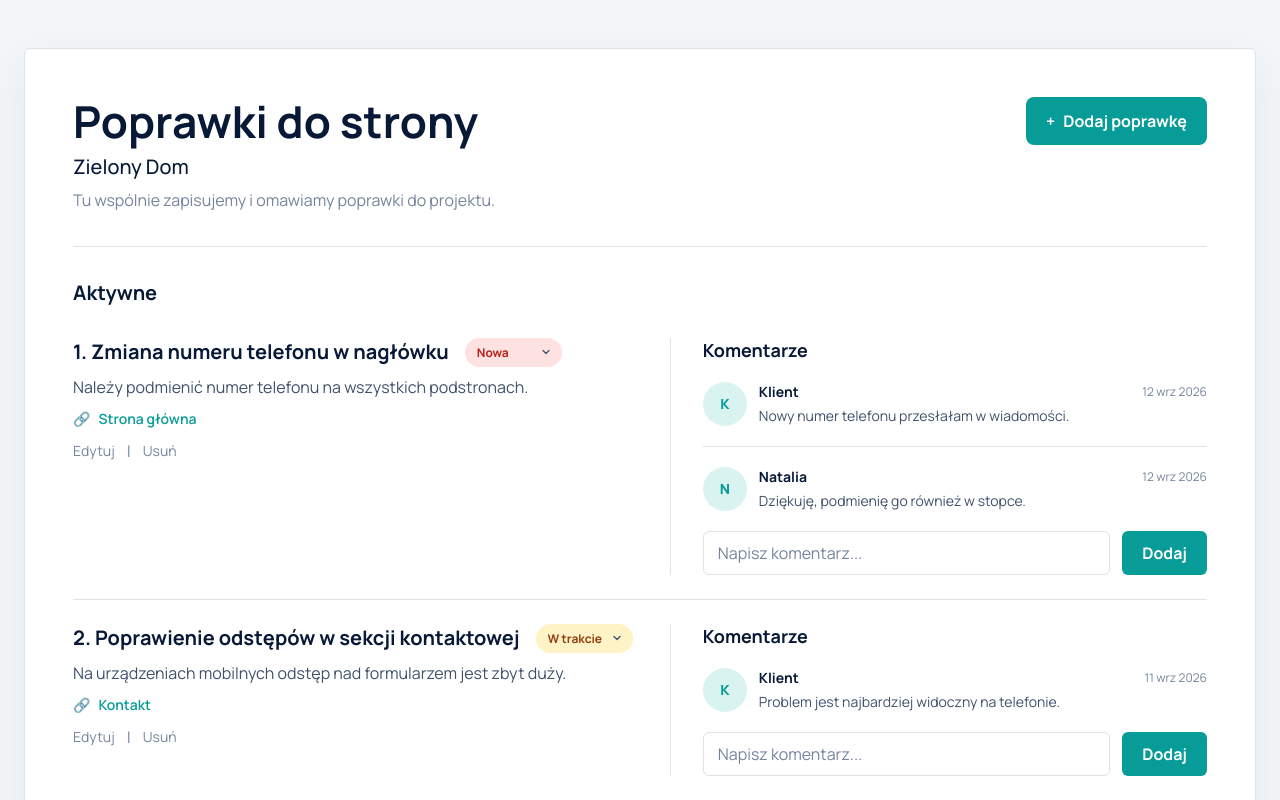
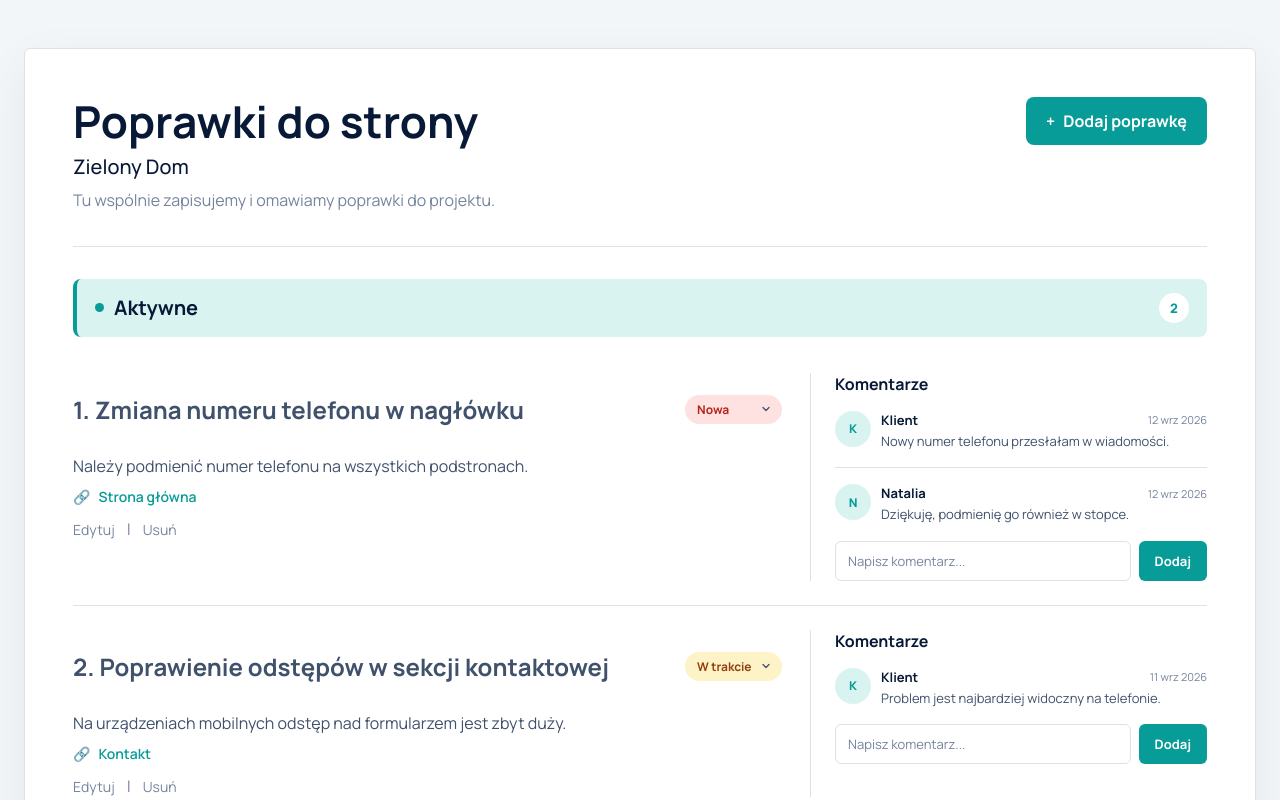
Before and after one commit to natalkakielbicka-coder/corrections-manager, a Vue app: page / in a window 1280 px wide. Shown: the top 800 px of the page. Built offline with nearby package versions, Linux system fonts and the light colour scheme.

Commit message:
Improve correction sections layout

```diff
--- a/src/components/comments/CorrectionComments.vue
+++ b/src/components/comments/CorrectionComments.vue
@@ -78,36 +78,36 @@ const submitComment = () => {
 .comments__title {
   margin: 0;
   color: var(--color-heading);
-  font-size: 18px;
+  font-size: 16px;
 }
 
 .comments__list {
   display: grid;
-  gap: 20px;
-  margin-top: 20px;
+  gap: 16px;
+  margin-top: 16px;
 }
 
 .comment {
   display: grid;
-  grid-template-columns: 44px minmax(0, 1fr);
-  gap: 12px;
+  grid-template-columns: 36px minmax(0, 1fr);
+  gap: 10px;
 }
 
 .comment + .comment {
-  padding-top: 20px;
+  padding-top: 16px;
   border-top: 1px solid var(--color-border);
 }
 
 .comment__avatar {
   display: flex;
-  width: 44px;
-  height: 44px;
+  width: 36px;
+  height: 36px;
   align-items: center;
   justify-content: center;
   border-radius: 50%;
   background-color: var(--color-brand-light);
   color: var(--color-brand);
-  font-size: 14px;
+  font-size: 12px;
   font-weight: 800;
 }
 
@@ -124,19 +124,19 @@ const submitComment = () => {
 
 .comment__header strong {
   color: var(--color-heading);
-  font-size: 14px;
+  font-size: 13px;
 }
 
 .comment__header time {
   flex-shrink: 0;
   color: var(--color-muted);
-  font-size: 12px;
+  font-size: 11px;
 }
 
 .comment__content p {
-  margin: 4px 0 0;
+  margin: 3px 0 0;
   color: var(--color-text);
-  font-size: 14px;
+  font-size: 13px;
   line-height: 1.5;
 }
 
@@ -148,18 +148,19 @@ const submitComment = () => {
 
 .comments__form {
   display: flex;
-  gap: 12px;
-  margin-top: 20px;
+  gap: 8px;
+  margin-top: 16px;
 }
 
 .comments__form input {
   width: 100%;
   min-width: 0;
-  min-height: 44px;
-  padding: 10px 14px;
+  min-height: 40px;
+  padding: 8px 12px;
   border: 1px solid var(--color-border);
   border-radius: 6px;
   color: var(--color-heading);
+  font-size: 13px;
   outline: none;
 }
 
@@ -174,12 +175,13 @@ const submitComment = () => {
 
 .comments__form button {
   flex-shrink: 0;
-  min-height: 44px;
-  padding: 10px 20px;
+  min-height: 40px;
+  padding: 8px 16px;
   border: 0;
   border-radius: 6px;
   background-color: var(--color-brand);
   color: #ffffff;
+  font-size: 13px;
   font-weight: 700;
 }
 
--- a/src/components/corrections/CorrectionCard.vue
+++ b/src/components/corrections/CorrectionCard.vue
@@ -13,6 +13,10 @@ const props = defineProps({
     type: Number,
     required: true,
   },
+  showComments: {
+    type: Boolean,
+    default: true,
+  },
 })
 
 const { getPageById } = usePages()
@@ -25,7 +29,7 @@ const emit = defineEmits(['add-comment', 'update-status', 'edit', 'delete'])
 </script>
 
 <template>
-  <article class="correction-card">
+  <article class="correction-card" :class="{ 'correction-card--without-comments': !showComments }">
     <div class="correction-card__content">
       <div class="correction-card__header">
         <h2 class="correction-card__title">
@@ -89,6 +93,7 @@ const emit = defineEmits(['add-comment', 'update-status', 'edit', 'delete'])
     </div>
 
     <CorrectionComments
+      v-if="showComments"
       :comments="correction.comments"
       :correction-id="correction.id"
       @add="emit('add-comment', $event)"
@@ -99,7 +104,7 @@ const emit = defineEmits(['add-comment', 'update-status', 'edit', 'delete'])
 <style scoped>
 .correction-card {
   display: grid;
-  grid-template-columns: minmax(0, 1fr) minmax(320px, 0.9fr);
+  grid-template-columns: minmax(0, 1.3fr) minmax(280px, 0.7fr);
   padding-block: 24px;
   border-bottom: 1px solid var(--color-border);
 }
@@ -110,20 +115,19 @@ const emit = defineEmits(['add-comment', 'update-status', 'edit', 'delete'])
 
 .correction-card__content {
   min-width: 0;
-  padding-right: 32px;
+  padding-right: 28px;
 }
 
 .correction-card__header {
   display: flex;
   align-items: center;
-  gap: 16px;
+  justify-content: space-between;
+  gap: 20px;
+  width: 100%;
 }
 
 .correction-card__title {
-  margin: 0;
-  color: var(--color-heading);
-  font-size: 20px;
-  line-height: 1.4;
+  min-width: 0;
 }
 
 .correction-card__description {
@@ -205,7 +209,7 @@ const emit = defineEmits(['add-comment', 'update-status', 'edit', 'delete'])
 
 .correction-card > .comments {
   min-width: 0;
-  padding-left: 32px;
+  padding-left: 24px;
   border-left: 1px solid var(--color-border);
 }
 
@@ -224,11 +228,17 @@ const emit = defineEmits(['add-comment', 'update-status', 'edit', 'delete'])
   object-fit: cover;
 }
 
+.correction-card--without-comments {
+  grid-template-columns: 1fr;
+}
+
+.correction-card--without-comments .correction-card__content {
+  padding-right: 0;
+}
+
 @media (max-width: 767px) {
   .correction-card__header {
     align-items: flex-start;
-    flex-direction: column;
-    gap: 10px;
   }
 
   .correction-card {
--- a/src/components/corrections/CorrectionsList.vue
+++ b/src/components/corrections/CorrectionsList.vue
@@ -5,6 +5,10 @@ defineProps({
   corrections: {
     type: Array,
     required: true,
+  },
+  showComments: {
+    type: Boolean,
+    default: true,
   },
 })
 
@@ -17,6 +21,7 @@ const emit = defineEmits(['add-comment', 'update-status', 'edit', 'delete'])
       v-for="(correction, index) in corrections"
       :key="correction.id"
       :correction="correction"
+      :show-comments="showComments"
       :number="index + 1"
       @add-comment="emit('add-comment', $event)"
       @update-status="emit('update-status', $event)"
--- a/src/views/HomeView.vue
+++ b/src/views/HomeView.vue
@@ -93,7 +93,16 @@ const confirmDeleteCorrection = () => {
 
       <template v-if="sortedCorrections.length">
         <section v-if="activeCorrections.length" class="corrections-section">
-          <h2 class="corrections-section__title">Aktywne</h2>
+          <div class="active-section__header">
+            <h2 class="corrections-section__title">
+              <span class="active-section__dot" aria-hidden="true"></span>
+              Aktywne
+            </h2>
+
+            <span class="active-section__count">
+              {{ activeCorrections.length }}
+            </span>
+          </div>
 
           <CorrectionsList
             :corrections="activeCorrections"
@@ -124,6 +133,7 @@ const confirmDeleteCorrection = () => {
           <CorrectionsList
             :corrections="completedCorrections"
             @add-comment="addComment"
+            :show-comments="false"
             @update-status="updateCorrectionStatus"
             @edit="openEditModal"
             @delete="openDeleteModal"
@@ -244,7 +254,9 @@ h1 {
   align-items: center;
   justify-content: space-between;
   gap: 20px;
-  margin-bottom: 8px;
+  margin-bottom: 12px;
+  padding-bottom: 16px;
+  border-bottom: 1px solid #b7e4cd;
 }
 
 .completed-section__header .corrections-section__title {
@@ -265,6 +277,47 @@ h1 {
   border-radius: 999px;
   background-color: #d1fae5;
   color: #067647;
+  font-size: 13px;
+  font-weight: 800;
+}
+
+.active-section__header {
+  display: flex;
+  align-items: center;
+  justify-content: space-between;
+  gap: 20px;
+  margin-bottom: 12px;
+  padding: 14px 18px;
+  border-left: 4px solid var(--color-brand);
+  border-radius: 8px;
+  background-color: var(--color-brand-light);
+}
+
+.active-section__header .corrections-section__title {
+  display: flex;
+  align-items: center;
+  gap: 10px;
+  margin: 0;
+  color: var(--color-heading);
+}
+
+.active-section__dot {
+  width: 9px;
+  height: 9px;
+  border-radius: 50%;
+  background-color: var(--color-brand);
+}
+
+.active-section__count {
+  display: flex;
+  min-width: 30px;
+  height: 30px;
+  align-items: center;
+  justify-content: center;
+  padding-inline: 8px;
+  border-radius: 999px;
+  background-color: var(--color-surface);
+  color: var(--color-brand);
   font-size: 13px;
   font-weight: 800;
 }
```
